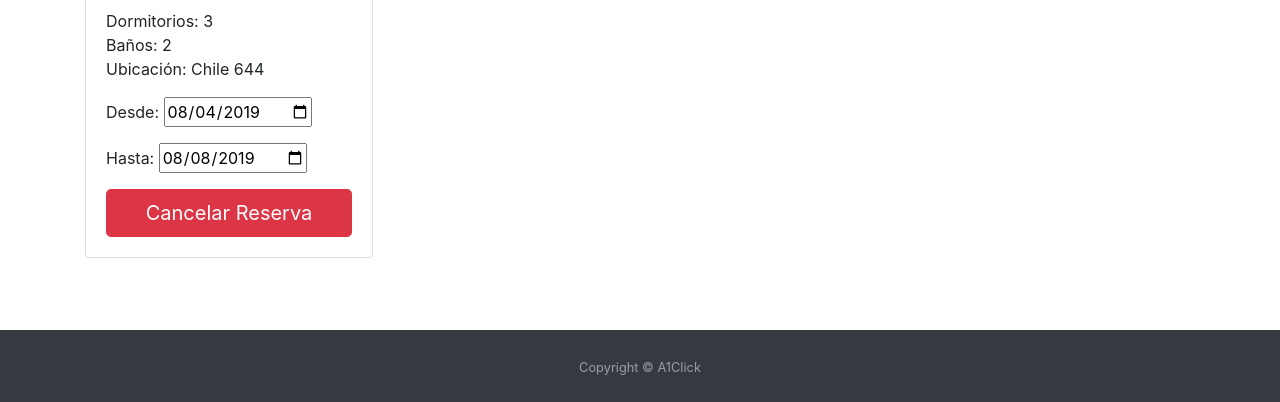
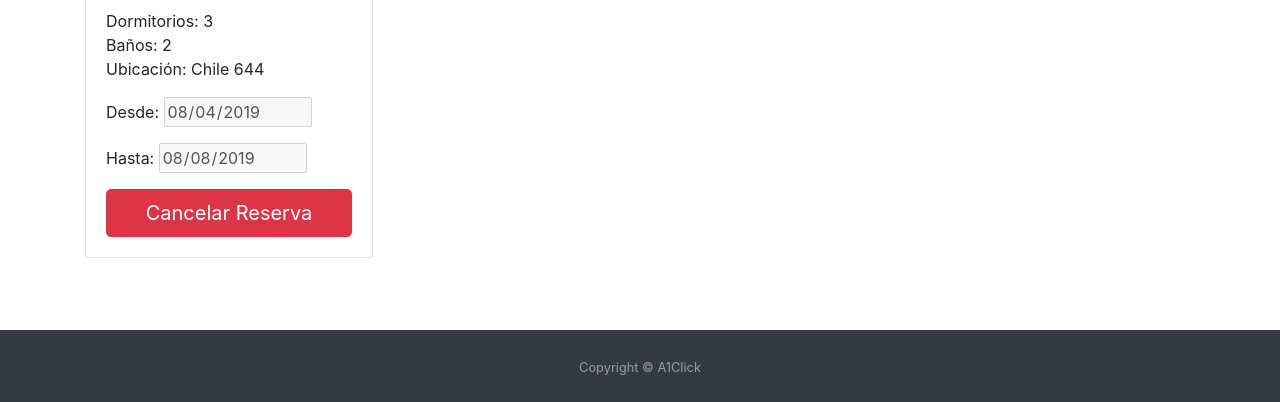
Before and after one commit to Izaike/alquiler-casa, a plain HTML site: page reservas.html in a window 1280 px wide. Shown: the part 452-854 px from the top of the page. Drawn offline with nearby package versions, Linux system fonts and the light colour scheme.

Commit message:
disabled date

```diff
--- a/reservas.html
+++ b/reservas.html
@@ -47,8 +47,8 @@
                                 <p class="card-text">Dormitorios: 3<br>
                                 Baños: 2<br>
                                 Ubicación: Chile 644</p>
-                                <p>Desde: <input type="date" value="2019-08-04"></p>
-                                <p>Hasta: <input type="date" value="2019-08-08"></p>
+                                <p>Desde: <input type="date" value="2019-08-04" disabled></p>
+                                <p>Hasta: <input type="date" value="2019-08-08" disabled></p>
                                 <button class="btn btn-danger btn-lg btn-block" type="button">Cancelar Reserva</button>
                             </div>
                         </div>
```
